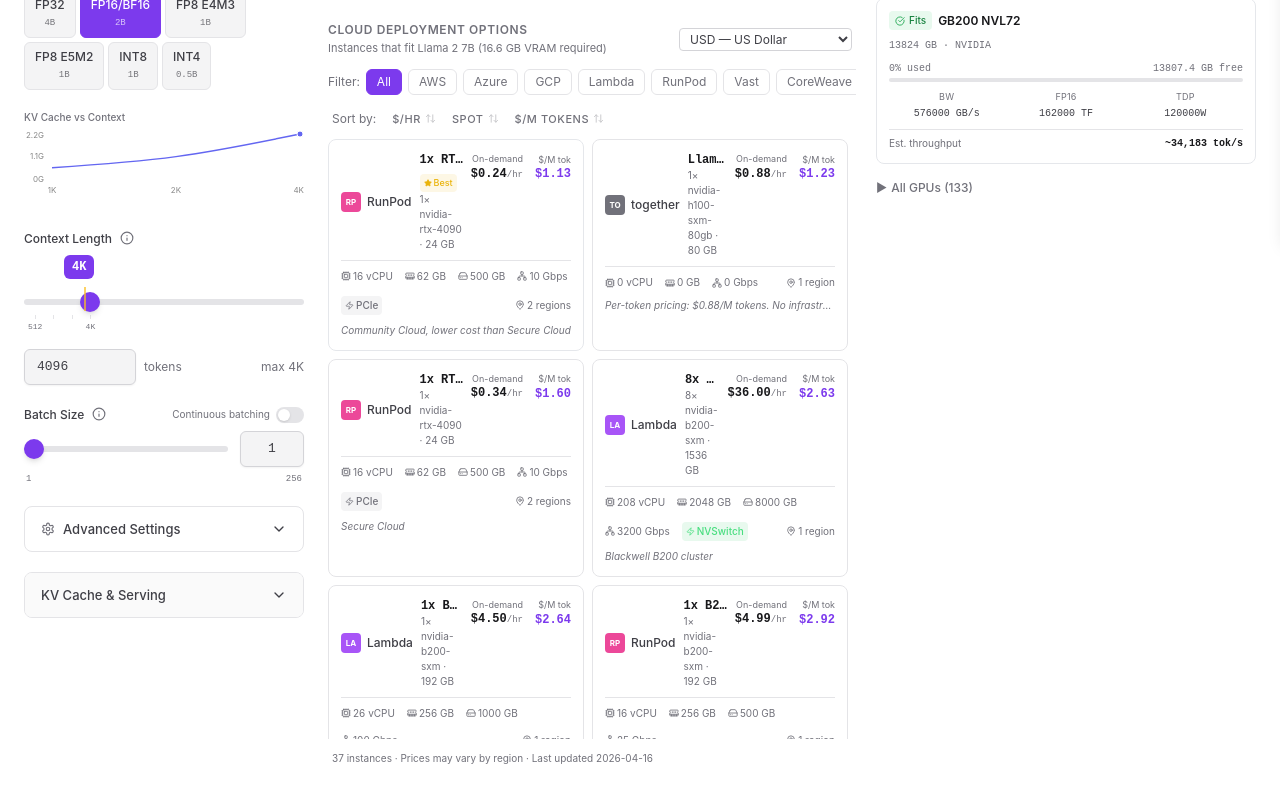
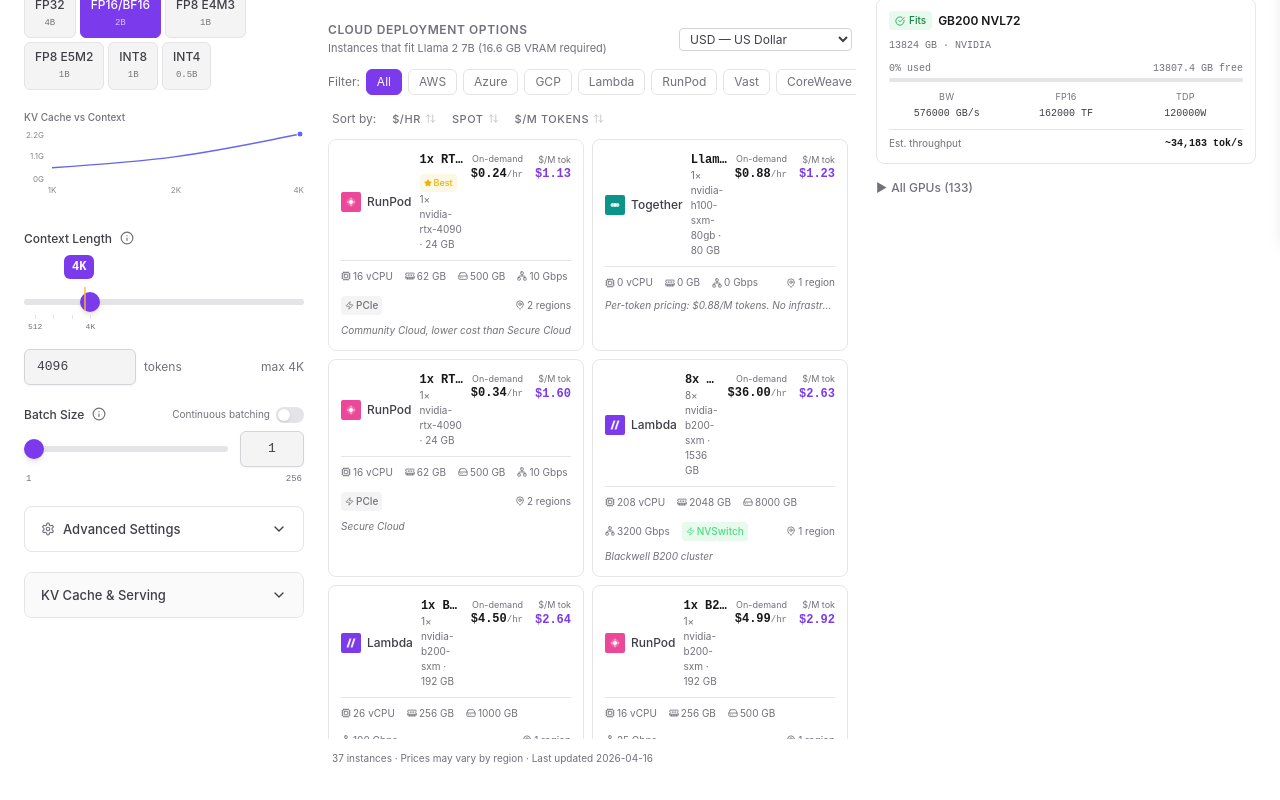
Before and after one commit to kkpkishan/llm-infra-planner, a React (Vite) app: page / in a window 1280 px wide. Shown: the part 560-1360 px from the top of the page. Built offline with nearby package versions, Linux system fonts and the light colour scheme.

Commit message:
feat: add SVG logos for cloud providers in deployment options

```diff
--- a/src/components/calculator/CloudInstanceSuggestions.tsx
+++ b/src/components/calculator/CloudInstanceSuggestions.tsx
@@ -9,16 +9,82 @@
   className?: string;
 }
 
-const PROVIDER_CONFIG: Record<string, { bg: string; initials: string; label: string; url: string }> = {
-  aws:        { bg: 'bg-orange-500',  initials: 'AW', label: 'AWS',        url: 'https://aws.amazon.com/ec2/instance-types/' },
-  azure:      { bg: 'bg-blue-500',    initials: 'AZ', label: 'Azure',      url: 'https://azure.microsoft.com/en-us/pricing/details/virtual-machines/' },
-  gcp:        { bg: 'bg-green-500',   initials: 'GC', label: 'GCP',        url: 'https://cloud.google.com/compute/gpus-pricing' },
-  lambda:     { bg: 'bg-purple-500',  initials: 'LA', label: 'Lambda',     url: 'https://lambdalabs.com/service/gpu-cloud' },
-  runpod:     { bg: 'bg-pink-500',    initials: 'RP', label: 'RunPod',     url: 'https://www.runpod.io/gpu-instance/pricing' },
-  vast:       { bg: 'bg-cyan-500',    initials: 'VA', label: 'Vast.ai',    url: 'https://vast.ai/' },
-  coreweave:  { bg: 'bg-indigo-500',  initials: 'CW', label: 'CoreWeave',  url: 'https://www.coreweave.com/gpu-cloud-computing' },
-  together:   { bg: 'bg-teal-500',    initials: 'TO', label: 'Together',   url: 'https://www.together.ai/' },
+const PROVIDER_CONFIG: Record<string, { label: string; url: string }> = {
+  aws:        { label: 'AWS',        url: 'https://aws.amazon.com/ec2/instance-types/' },
+  azure:      { label: 'Azure',      url: 'https://azure.microsoft.com/en-us/pricing/details/virtual-machines/' },
+  gcp:        { label: 'GCP',        url: 'https://cloud.google.com/compute/gpus-pricing' },
+  lambda:     { label: 'Lambda',     url: 'https://lambdalabs.com/service/gpu-cloud' },
+  runpod:     { label: 'RunPod',     url: 'https://www.runpod.io/gpu-instance/pricing' },
+  vast:       { label: 'Vast.ai',    url: 'https://vast.ai/' },
+  coreweave:  { label: 'CoreWeave',  url: 'https://www.coreweave.com/gpu-cloud-computing' },
+  together:   { label: 'Together',   url: 'https://www.together.ai/' },
 };
+
+function ProviderLogo({ provider, size = 28 }: { provider: string; size?: number }) {
+  const p = provider.toLowerCase();
+  if (p === 'aws') return (
+    <svg width={size} height={size} viewBox="0 0 80 80" fill="none" aria-label="AWS">
+      <rect width="80" height="80" rx="8" fill="#232F3E"/>
+      <path d="M24 46c0 1.1.4 2 1.1 2.6.7.6 1.7.9 2.9.9 1 0 1.9-.2 2.6-.7.7-.5 1.1-1.2 1.1-2.1 0-.8-.3-1.4-.8-1.8-.5-.4-1.4-.8-2.6-1.1l-1.2-.3c-.8-.2-1.4-.5-1.7-.8-.3-.3-.5-.7-.5-1.2 0-.6.2-1 .7-1.4.5-.3 1.1-.5 1.9-.5.7 0 1.3.2 1.8.5.5.3.7.8.8 1.4h1.5c-.1-1-.5-1.8-1.2-2.4-.7-.6-1.7-.9-2.9-.9-1.1 0-2 .3-2.7.8-.7.5-1 1.3-1 2.2 0 .8.3 1.4.8 1.9.5.5 1.3.8 2.4 1.1l1.3.3c.9.2 1.5.5 1.9.8.4.3.5.7.5 1.2 0 .6-.3 1.1-.8 1.4-.5.3-1.2.5-2 .5-.9 0-1.6-.2-2.1-.6-.5-.4-.8-1-.8-1.8H24zm13.5 3.3h1.5V38.8h-1.5v10.5zm0-12.3h1.5v-1.8h-1.5V37zm4.2 12.3h1.5v-5.8c0-.9.2-1.6.7-2.1.5-.5 1.1-.8 1.9-.8.7 0 1.2.2 1.6.6.4.4.5 1 .5 1.8v6.3h1.5v-6.5c0-1.1-.3-2-.9-2.6-.6-.6-1.4-.9-2.5-.9-.6 0-1.2.1-1.7.4-.5.3-.9.7-1.1 1.2v-1.4h-1.5v9.8zm10.8 0h1.5v-5.8c0-.9.2-1.6.7-2.1.5-.5 1.1-.8 1.9-.8.7 0 1.2.2 1.6.6.4.4.5 1 .5 1.8v6.3h1.5v-6.5c0-1.1-.3-2-.9-2.6-.6-.6-1.4-.9-2.5-.9-.6 0-1.2.1-1.7.4-.5.3-.9.7-1.1 1.2v-1.4h-1.5v9.8z" fill="#FF9900"/>
+      <path d="M20 55h40" stroke="#FF9900" strokeWidth="2" strokeLinecap="round"/>
+    </svg>
+  );
+  if (p === 'azure') return (
+    <svg width={size} height={size} viewBox="0 0 80 80" fill="none" aria-label="Azure">
+      <rect width="80" height="80" rx="8" fill="#0078D4"/>
+      <path d="M35 20L20 55h12l5-10 13 10H62L45 30l-10-10z" fill="white" fillOpacity="0.9"/>
+      <path d="M38 28l-8 27h8l12-27H38z" fill="white"/>
+    </svg>
+  );
+  if (p === 'gcp') return (
+    <svg width={size} height={size} viewBox="0 0 80 80" fill="none" aria-label="GCP">
+      <rect width="80" height="80" rx="8" fill="#fff"/>
+      <path d="M40 22c-9.9 0-18 8.1-18 18s8.1 18 18 18 18-8.1 18-18-8.1-18-18-18zm0 4c7.7 0 14 6.3 14 14s-6.3 14-14 14-14-6.3-14-14 6.3-14 14-14z" fill="#4285F4"/>
+      <circle cx="40" cy="40" r="6" fill="#FBBC05"/>
+      <path d="M40 34v12M34 40h12" stroke="#EA4335" strokeWidth="2"/>
+    </svg>
+  );
+  if (p === 'lambda') return (
+    <svg width={size} height={size} viewBox="0 0 80 80" fill="none" aria-label="Lambda">
+      <rect width="80" height="80" rx="8" fill="#7C3AED"/>
+      <path d="M22 58L34 22h8L30 58H22zm16 0l12-36h8L46 58H38z" fill="white" fillOpacity="0.9"/>
+    </svg>
+  );
+  if (p === 'runpod') return (
+    <svg width={size} height={size} viewBox="0 0 80 80" fill="none" aria-label="RunPod">
+      <rect width="80" height="80" rx="8" fill="#EC4899"/>
+      <circle cx="40" cy="40" r="16" fill="white" fillOpacity="0.2"/>
+      <circle cx="40" cy="40" r="8" fill="white"/>
+      <path d="M40 24v6M40 50v6M24 40h6M50 40h6" stroke="white" strokeWidth="2.5" strokeLinecap="round"/>
+    </svg>
+  );
+  if (p === 'vast' || p === 'vast.ai') return (
+    <svg width={size} height={size} viewBox="0 0 80 80" fill="none" aria-label="Vast.ai">
+      <rect width="80" height="80" rx="8" fill="#06B6D4"/>
+      <path d="M20 28h40v4H20zm0 10h30v4H20zm0 10h20v4H20z" fill="white" fillOpacity="0.9"/>
+    </svg>
+  );
+  if (p === 'coreweave') return (
+    <svg width={size} height={size} viewBox="0 0 80 80" fill="none" aria-label="CoreWeave">
+      <rect width="80" height="80" rx="8" fill="#4F46E5"/>
+      <path d="M40 20c-11 0-20 9-20 20s9 20 20 20 20-9 20-20-9-20-20-20zm0 6c7.7 0 14 6.3 14 14s-6.3 14-14 14-14-6.3-14-14 6.3-14 14-14z" fill="white" fillOpacity="0.3"/>
+      <circle cx="40" cy="40" r="5" fill="white"/>
+    </svg>
+  );
+  if (p === 'together') return (
+    <svg width={size} height={size} viewBox="0 0 80 80" fill="none" aria-label="Together">
+      <rect width="80" height="80" rx="8" fill="#0D9488"/>
+      <circle cx="30" cy="40" r="8" fill="white" fillOpacity="0.8"/>
+      <circle cx="50" cy="40" r="8" fill="white" fillOpacity="0.8"/>
+      <ellipse cx="40" cy="40" rx="6" ry="8" fill="white"/>
+    </svg>
+  );
+  return (
+    <div className="w-7 h-7 rounded bg-bg-muted flex items-center justify-center flex-shrink-0">
+      <span className="text-[9px] font-bold text-fg-muted">{provider.slice(0, 2).toUpperCase()}</span>
+    </div>
+  );
+}
 
 const INTERCONNECT_LABEL: Record<string, { label: string; color: string }> = {
   nvlink:           { label: 'NVLink',      color: 'bg-green-500/10 text-green-400' },
@@ -66,7 +132,6 @@
       <div className="flex flex-col gap-1.5 max-h-[280px] overflow-y-auto">
         {matching.map(inst => {
           const provCfg = PROVIDER_CONFIG[inst.provider.toLowerCase()] ?? {
-            bg: 'bg-fg-muted', initials: inst.provider.slice(0, 2).toUpperCase(),
             label: inst.provider, url: '#',
           };
           const gpuEntry = inst.gpus.find(g => g.id === gpu.id)!;
@@ -84,9 +149,7 @@
               )}
             >
               {/* Provider badge */}
-              <div className={cn('w-7 h-7 rounded flex items-center justify-center flex-shrink-0', provCfg.bg)}>
-                <span className="text-[9px] font-bold text-white leading-none">{provCfg.initials}</span>
-              </div>
+              <ProviderLogo provider={inst.provider} size={28} />
 
               {/* Instance details */}
               <div className="flex-1 min-w-0">
--- a/src/components/calculator/CloudTable.tsx
+++ b/src/components/calculator/CloudTable.tsx
@@ -13,15 +13,104 @@
 
 const PROVIDERS = ['All', 'AWS', 'Azure', 'GCP', 'Lambda', 'RunPod', 'Vast', 'CoreWeave'];
 
-const PROVIDER_CONFIG: Record<string, { bg: string; initials: string; label: string }> = {
-  aws:        { bg: 'bg-orange-500',  initials: 'AW', label: 'AWS' },
-  azure:      { bg: 'bg-blue-500',    initials: 'AZ', label: 'Azure' },
-  gcp:        { bg: 'bg-green-500',   initials: 'GC', label: 'GCP' },
-  lambda:     { bg: 'bg-purple-500',  initials: 'LA', label: 'Lambda' },
-  runpod:     { bg: 'bg-pink-500',    initials: 'RP', label: 'RunPod' },
-  vast:       { bg: 'bg-cyan-500',    initials: 'VA', label: 'Vast' },
-  coreweave:  { bg: 'bg-indigo-500',  initials: 'CW', label: 'CoreWeave' },
+const PROVIDER_CONFIG: Record<string, { label: string }> = {
+  aws:        { label: 'AWS' },
+  azure:      { label: 'Azure' },
+  gcp:        { label: 'GCP' },
+  lambda:     { label: 'Lambda' },
+  runpod:     { label: 'RunPod' },
+  vast:       { label: 'Vast.ai' },
+  coreweave:  { label: 'CoreWeave' },
+  together:   { label: 'Together' },
 };
+
+function ProviderLogo({ provider, size = 20 }: { provider: string; size?: number }) {
+  const p = provider.toLowerCase();
+
+  if (p === 'aws') return (
+    <svg width={size} height={size} viewBox="0 0 80 80" fill="none" aria-label="AWS">
+      <rect width="80" height="80" rx="8" fill="#232F3E"/>
+      <path d="M24 46c0 1.1.4 2 1.1 2.6.7.6 1.7.9 2.9.9 1 0 1.9-.2 2.6-.7.7-.5 1.1-1.2 1.1-2.1 0-.8-.3-1.4-.8-1.8-.5-.4-1.4-.8-2.6-1.1l-1.2-.3c-.8-.2-1.4-.5-1.7-.8-.3-.3-.5-.7-.5-1.2 0-.6.2-1 .7-1.4.5-.3 1.1-.5 1.9-.5.7 0 1.3.2 1.8.5.5.3.7.8.8 1.4h1.5c-.1-1-.5-1.8-1.2-2.4-.7-.6-1.7-.9-2.9-.9-1.1 0-2 .3-2.7.8-.7.5-1 1.3-1 2.2 0 .8.3 1.4.8 1.9.5.5 1.3.8 2.4 1.1l1.3.3c.9.2 1.5.5 1.9.8.4.3.5.7.5 1.2 0 .6-.3 1.1-.8 1.4-.5.3-1.2.5-2 .5-.9 0-1.6-.2-2.1-.6-.5-.4-.8-1-.8-1.8H24zm13.5 3.3h1.5V38.8h-1.5v10.5zm0-12.3h1.5v-1.8h-1.5V37zm4.2 12.3h1.5v-5.8c0-.9.2-1.6.7-2.1.5-.5 1.1-.8 1.9-.8.7 0 1.2.2 1.6.6.4.4.5 1 .5 1.8v6.3h1.5v-6.5c0-1.1-.3-2-.9-2.6-.6-.6-1.4-.9-2.5-.9-.6 0-1.2.1-1.7.4-.5.3-.9.7-1.1 1.2v-1.4h-1.5v9.8zm10.8 0h1.5v-5.8c0-.9.2-1.6.7-2.1.5-.5 1.1-.8 1.9-.8.7 0 1.2.2 1.6.6.4.4.5 1 .5 1.8v6.3h1.5v-6.5c0-1.1-.3-2-.9-2.6-.6-.6-1.4-.9-2.5-.9-.6 0-1.2.1-1.7.4-.5.3-.9.7-1.1 1.2v-1.4h-1.5v9.8z" fill="#FF9900"/>
+      <path d="M20 55h40" stroke="#FF9900" strokeWidth="2" strokeLinecap="round"/>
+    </svg>
+  );
+
+  if (p === 'azure') return (
+    <svg width={size} height={size} viewBox="0 0 80 80" fill="none" aria-label="Azure">
+      <rect width="80" height="80" rx="8" fill="#0078D4"/>
+      <path d="M35 20L20 55h12l5-10 13 10H62L45 30l-10-10z" fill="white" fillOpacity="0.9"/>
+      <path d="M38 28l-8 27h8l12-27H38z" fill="white"/>
+    </svg>
+  );
+
+  if (p === 'gcp') return (
+    <svg width={size} height={size} viewBox="0 0 80 80" fill="none" aria-label="GCP">
+      <rect width="80" height="80" rx="8" fill="#fff"/>
+      <path d="M40 22c-9.9 0-18 8.1-18 18s8.1 18 18 18 18-8.1 18-18-8.1-18-18-18zm0 4c7.7 0 14 6.3 14 14s-6.3 14-14 14-14-6.3-14-14 6.3-14 14-14z" fill="#4285F4"/>
+      <path d="M48 40h-8v-8h-4v8h-8v4h8v8h4v-8h8v-4z" fill="#34A853"/>
+      <circle cx="40" cy="40" r="6" fill="#FBBC05"/>
+      <path d="M40 34v12M34 40h12" stroke="#EA4335" strokeWidth="2"/>
+    </svg>
+  );
+
+  if (p === 'lambda') return (
+    <svg width={size} height={size} viewBox="0 0 80 80" fill="none" aria-label="Lambda">
+      <rect width="80" height="80" rx="8" fill="#7C3AED"/>
+      <path d="M22 58L34 22h8L30 58H22zm16 0l12-36h8L46 58H38z" fill="white" fillOpacity="0.9"/>
+    </svg>
+  );
+
+  if (p === 'runpod') return (
+    <svg width={size} height={size} viewBox="0 0 80 80" fill="none" aria-label="RunPod">
+      <rect width="80" height="80" rx="8" fill="#EC4899"/>
+      <circle cx="40" cy="40" r="16" fill="white" fillOpacity="0.2"/>
+      <circle cx="40" cy="40" r="8" fill="white"/>
+      <path d="M40 24v6M40 50v6M24 40h6M50 40h6" stroke="white" strokeWidth="2.5" strokeLinecap="round"/>
+    </svg>
+  );
+
+  if (p === 'vast' || p === 'vast.ai') return (
+    <svg width={size} height={size} viewBox="0 0 80 80" fill="none" aria-label="Vast.ai">
+      <rect width="80" height="80" rx="8" fill="#06B6D4"/>
+      <path d="M20 28h40v4H20zm0 10h30v4H20zm0 10h20v4H20z" fill="white" fillOpacity="0.9"/>
+    </svg>
+  );
+
+  if (p === 'coreweave') return (
+    <svg width={size} height={size} viewBox="0 0 80 80" fill="none" aria-label="CoreWeave">
+      <rect width="80" height="80" rx="8" fill="#4F46E5"/>
+      <path d="M40 20c-11 0-20 9-20 20s9 20 20 20 20-9 20-20-9-20-20-20zm0 6c7.7 0 14 6.3 14 14s-6.3 14-14 14-14-6.3-14-14 6.3-14 14-14z" fill="white" fillOpacity="0.3"/>
+      <path d="M40 28c-6.6 0-12 5.4-12 12s5.4 12 12 12 12-5.4 12-12-5.4-12-12-12zm0 4c4.4 0 8 3.6 8 8s-3.6 8-8 8-8-3.6-8-8 3.6-8 8-8z" fill="white" fillOpacity="0.6"/>
+      <circle cx="40" cy="40" r="5" fill="white"/>
+    </svg>
+  );
+
+  if (p === 'together') return (
+    <svg width={size} height={size} viewBox="0 0 80 80" fill="none" aria-label="Together">
+      <rect width="80" height="80" rx="8" fill="#0D9488"/>
+      <circle cx="30" cy="40" r="8" fill="white" fillOpacity="0.8"/>
+      <circle cx="50" cy="40" r="8" fill="white" fillOpacity="0.8"/>
+      <ellipse cx="40" cy="40" rx="6" ry="8" fill="white"/>
+    </svg>
+  );
+
+  // Fallback
+  return (
+    <div className="w-5 h-5 rounded bg-bg-muted flex items-center justify-center flex-shrink-0">
+      <span className="text-[8px] font-bold text-fg-muted">{provider.slice(0, 2).toUpperCase()}</span>
+    </div>
+  );
+}
+
+function ProviderBadge({ provider }: { provider: string }) {
+  const label = PROVIDER_CONFIG[provider.toLowerCase()]?.label ?? provider;
+  return (
+    <div className="flex items-center gap-1.5">
+      <ProviderLogo provider={provider} size={20} />
+      <span className="text-xs font-medium text-fg-default">{label}</span>
+    </div>
+  );
+}
 
 const INTERCONNECT_LABEL: Record<string, { label: string; color: string }> = {
   nvlink:          { label: 'NVLink',       color: 'bg-green-500/10 text-green-400' },
@@ -31,18 +120,6 @@
   rocev2:          { label: 'RoCE v2',      color: 'bg-cyan-500/10 text-cyan-400' },
   pcie:            { label: 'PCIe',         color: 'bg-bg-muted text-fg-muted' },
 };
-
-function ProviderBadge({ provider }: { provider: string }) {
-  const cfg = PROVIDER_CONFIG[provider.toLowerCase()] ?? { bg: 'bg-fg-muted', initials: provider.slice(0, 2).toUpperCase(), label: provider };
-  return (
-    <div className="flex items-center gap-1.5">
-      <div className={cn('w-5 h-5 rounded flex items-center justify-center flex-shrink-0', cfg.bg)}>
-        <span className="text-[8px] font-bold text-white leading-none">{cfg.initials}</span>
-      </div>
-      <span className="text-xs font-medium text-fg-default">{cfg.label}</span>
-    </div>
-  );
-}
 
 function SortBtn({ label, col, sortKey, sortDir, onSort, ariaLabel }: {
   label: string; col: SortKey; sortKey: SortKey | null; sortDir: SortDir;
```
